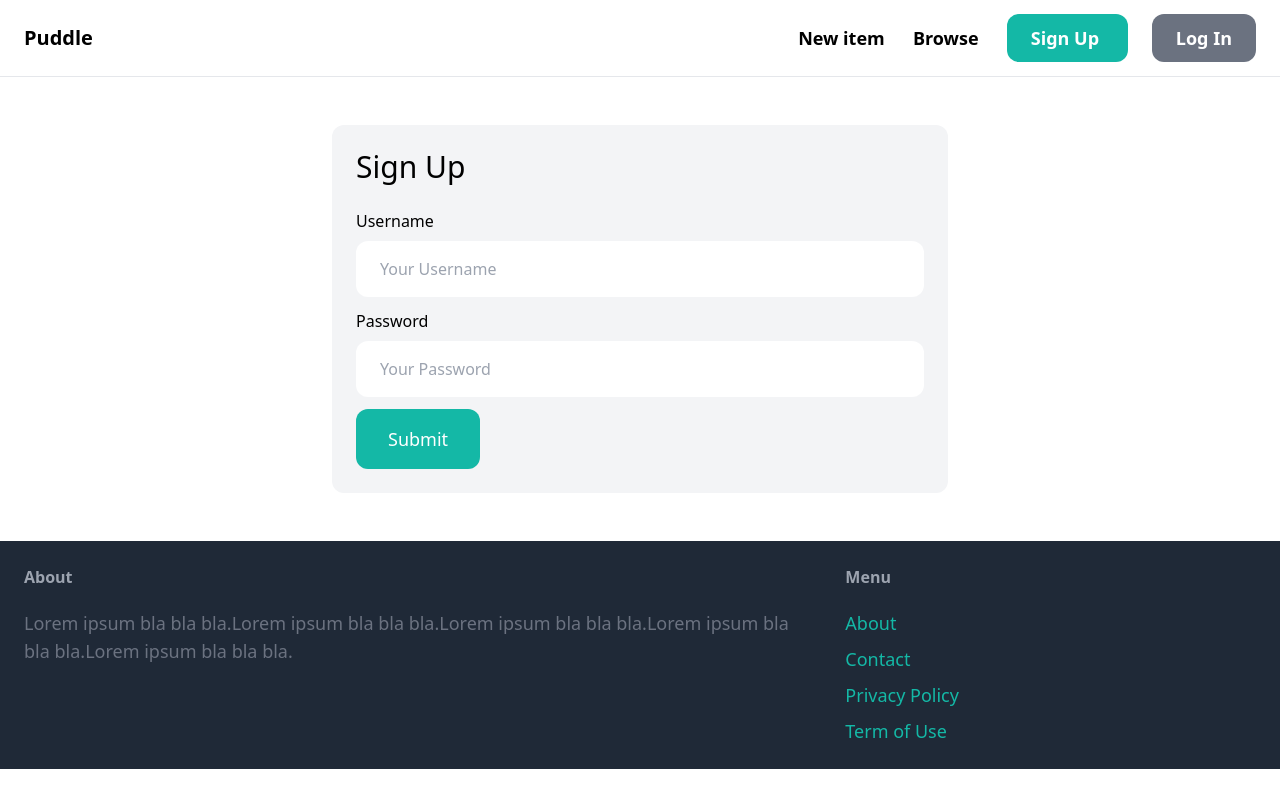
After one commit to SantiiL/Puddle, a Django app: page /login/ in a window 1280 px wide. The commit adds this page. Run offline with Django 4.2, Linux system fonts and the light colour scheme; some libraries are stand-ins or nearby versions.

Commit message:
:star:  Adding login/SignUp functionalities

```diff
--- /dev/null
+++ b/puddle/core/forms.py
@@ -0,0 +1,36 @@
+from django import forms
+from django.contrib.auth.forms import UserCreationForm, AuthenticationForm
+from django.contrib.auth.models import User
+
+class LoginForm(AuthenticationForm):
+    username = forms.CharField(widget=forms.TextInput(attrs={
+        'placeholder': 'Your Username',
+        'class': 'w-full py-4 px-6 rounded-xl'
+        }))
+
+    password = forms.CharField(widget=forms.PasswordInput(attrs={
+        'placeholder': 'Your Password',
+        'class': 'w-full py-4 px-6 rounded-xl'
+        }))
+
+class SignupForm(UserCreationForm):
+    class Meta:
+        model = User
+        fields = ('username','email','password1','password2')
+
+    username = forms.CharField(widget=forms.TextInput(attrs={
+        'placeholder': 'Your Username',
+        'class': 'w-full py-4 px-6 rounded-xl'
+        }))
+    email = forms.CharField(widget=forms.EmailInput(attrs={
+        'placeholder': 'Your Email Address',
+        'class': 'w-full py-4 px-6 rounded-xl'
+        }))
+    password1 = forms.CharField(widget=forms.PasswordInput(attrs={
+        'placeholder': 'Your Password',
+        'class': 'w-full py-4 px-6 rounded-xl'
+        }))
+    password2 = forms.CharField(widget=forms.PasswordInput(attrs={
+        'placeholder': 'Repeat Password',
+        'class': 'w-full py-4 px-6 rounded-xl'
+        }))
--- a/puddle/core/templates/core/base.html
+++ b/puddle/core/templates/core/base.html
@@ -15,9 +15,13 @@
             <div class="space-x-6">
                 <a href="#" class="text-lg font-semibold hover:text-gray-500">New item</a>
                 <a href="#" class="text-lg font-semibold hover:text-gray-500">Browse</a>
-
-                <a href="#" class="px-6 py-3 text-lg font-semibold bg-teal-500 text-white rounded-xl hover:bg-teal-700">Sign Up </a>
-                <a href="#" class="px-6 py-3 text-lg font-semibold bg-gray-500 text-white rounded-xl hover:bg-gray-700">Log In </a>
+                {% if request.user.is_authenticated %}
+                <a href="#" class="px-6 py-3 text-lg font-semibold bg-teal-500 text-white rounded-xl hover:bg-teal-700">Inbox</a>
+                <a href="#" class="px-6 py-3 text-lg font-semibold bg-gray-500 text-white rounded-xl hover:bg-gray-700">Dashboard</a>
+                {% else %}
+                    <a href="{% url 'core:signup' %}" class="px-6 py-3 text-lg font-semibold bg-teal-500 text-white rounded-xl hover:bg-teal-700">Sign Up </a>
+                    <a href="{% url 'core:login' %}" class="px-6 py-3 text-lg font-semibold bg-gray-500 text-white rounded-xl hover:bg-gray-700">Log In </a>
+                {% endif %}
             </div>
         </nav>
         <div class="px-6 py-6">
@@ -36,7 +40,7 @@
                 <h3 class="mb-5 font-semibold text-gray-400">Menu</h3>
                 <ul class="space-y-2">
                     <li><a href="#" class="text-lg text-teal-500 hover:text-teal-700">About</a></li>
-                    <li><a href="{% url 'contact' %}" class="text-lg text-teal-500 hover:text-teal-700">Contact</a></li>
+                    <li><a href="{% url 'core:contact' %}" class="text-lg text-teal-500 hover:text-teal-700">Contact</a></li>
                     <li><a href="#" class="text-lg text-teal-500 hover:text-teal-700">Privacy Policy</a></li>
                     <li><a href="#" class="text-lg text-teal-500 hover:text-teal-700">Term of Use</a></li>
                 </ul>
--- a/puddle/core/templates/core/index.html
+++ b/puddle/core/templates/core/index.html
@@ -9,7 +9,7 @@
         <div class="gird grid-cols-3 gap-3">
             {% for item in items %}
                 <div>
-                    <a href="#">
+                    <a href="{% url 'item:detail' item.id %}">
                         <div>
                             <img src="{{item.image.url}}" class="rounded-t-xl">
                         </div>
@@ -39,5 +39,4 @@
             </div>
         {% endfor %}
         </div>
-
 {% endblock %}
--- /dev/null
+++ b/puddle/core/templates/core/login.html
@@ -0,0 +1,33 @@
+{% extends 'core/base.html' %}
+
+{% block title %} Log in {% endblock %}
+
+{% block content %}
+<div class="w-1/2 my-6 mx-auto p-6 bg-gray-100 rounded-xl">
+    <h1 class="mb-6 text-3xl">Sign Up</h1>
+
+    <form method="post" action=".">
+        {% csrf_token %}
+
+        <div class="mb-3">
+            <label class="inline-block mb-2">Username</label>
+            {{ form.username }}
+        </div>
+
+        <div class="mb-3">
+            <label class="inline-block mb-2">Password</label>
+            {{ form.password }}
+        </div>
+
+        {% if form.error or form.non_field_errors %}
+            <div class="mb-3 pg-3 bg-red-100 rounded-xl">
+                {% for field in form %}
+                    {{ field.errors }}
+                {% endfor %}
+                {{ form.non_field_errors }}
+            </div>
+        {% endif %}
+
+        <button class="py-4 px-8 text-lg bg-teal-500 hover:bg-teal-700 rounded-xl text-white">Submit</button>
+</div>
+{% endblock %}
--- /dev/null
+++ b/puddle/core/urls.py
@@ -0,0 +1,14 @@
+from django.contrib.auth import views as auth_views
+from django.urls import path
+
+from . import views
+from .forms import LoginForm
+
+app_name = 'core'
+
+urlpatterns = [
+    path('', views.index, name='index'),
+    path('contact/', views.contact,name='contact'),
+    path('signup/', views.signup, name='signup'),
+    path('login/', auth_views.LoginView.as_view(template_name='core/login.html', authentication_form=LoginForm) , name='login'),
+]
--- /dev/null
+++ b/puddle/item/urls.py
@@ -0,0 +1,9 @@
+from django.urls import path
+
+from . import views
+
+app_name = 'item'
+
+urlpatterns = [
+    path('<int:pk>/', views.detail, name='detail'),
+]
--- a/puddle/puddle/settings.py
+++ b/puddle/puddle/settings.py
@@ -27,6 +27,9 @@ DEBUG = True
 
 ALLOWED_HOSTS = []
 
+LOGIN_URL = '/login'
+LOGIN_REDIRECT_URL = '/'
+LOGOUT_REDIRECT_URL = '/'
 
 # Application definition
 
--- a/puddle/puddle/urls.py
+++ b/puddle/puddle/urls.py
@@ -1,12 +1,10 @@
 from django.conf import settings
 from django.conf.urls.static import static
 from django.contrib import admin
-from django.urls import path
-
-from core.views import index, contact
+from django.urls import path, include
 
 urlpatterns = [
-    path('',index,name='index'),
-    path('contact/',contact,name='contact'),
+    path('', include('core.urls'),name='index'),
+    path('items/', include('item.urls')),
     path('admin/', admin.site.urls),
 ] + static(settings.MEDIA_URL, document_root=settings.MEDIA_ROOT)  # this is only for development use
```
Also changed, not shown: puddle/core/templates/core/signup.html (added, +43 -0 lines), puddle/core/views.py (+19 -2 lines), puddle/item/templates/item/detail.html (added, +47 -0 lines), puddle/item/views.py (+11 -2 lines), puddle/media/item_image/cartoy.jfif (added).
